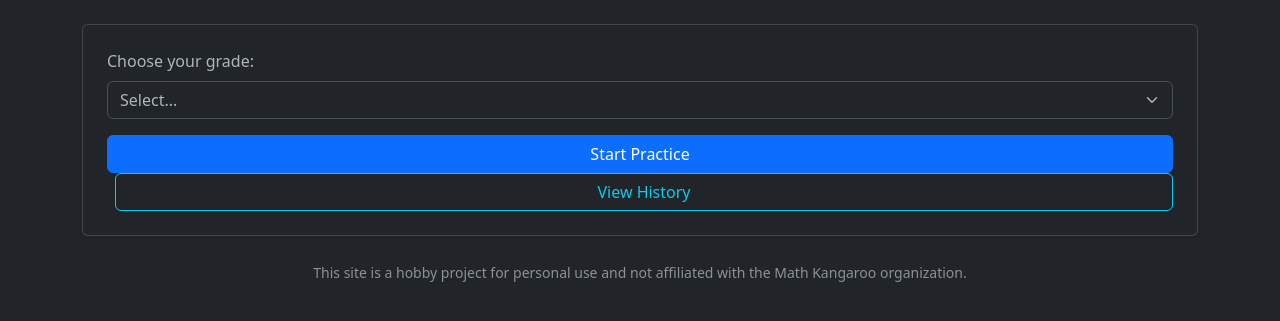
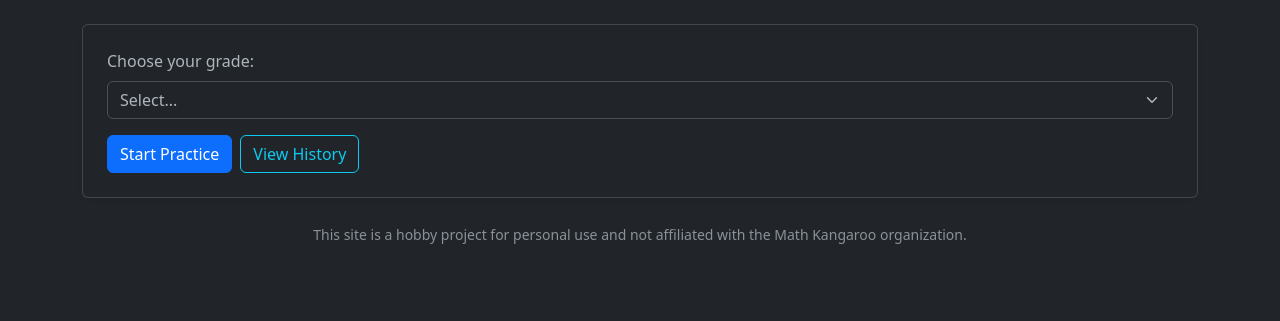
Before and after one commit to aawc/mathroo, a plain HTML site: page index.html in a window 1280 px wide. Shown: the part 97-418 px from the top of the page. Drawn offline with nearby package versions, Linux system fonts and the light colour scheme.

Commit message:
Align buttons in setup section

```diff
--- a/index.html
+++ b/index.html
@@ -32,8 +32,10 @@
                         <option value="5-6">Grade 5-6</option>
                     </select>
                 </div>
-                <button id="start-btn" class="btn btn-primary">Start Practice</button>
-                <button id="view-history-btn" class="btn btn-outline-info ms-2">View History</button>
+                <div class="d-flex gap-2">
+                    <button id="start-btn" class="btn btn-primary">Start Practice</button>
+                    <button id="view-history-btn" class="btn btn-outline-info">View History</button>
+                </div>
             </section>
 
             <!-- History Section -->
```
